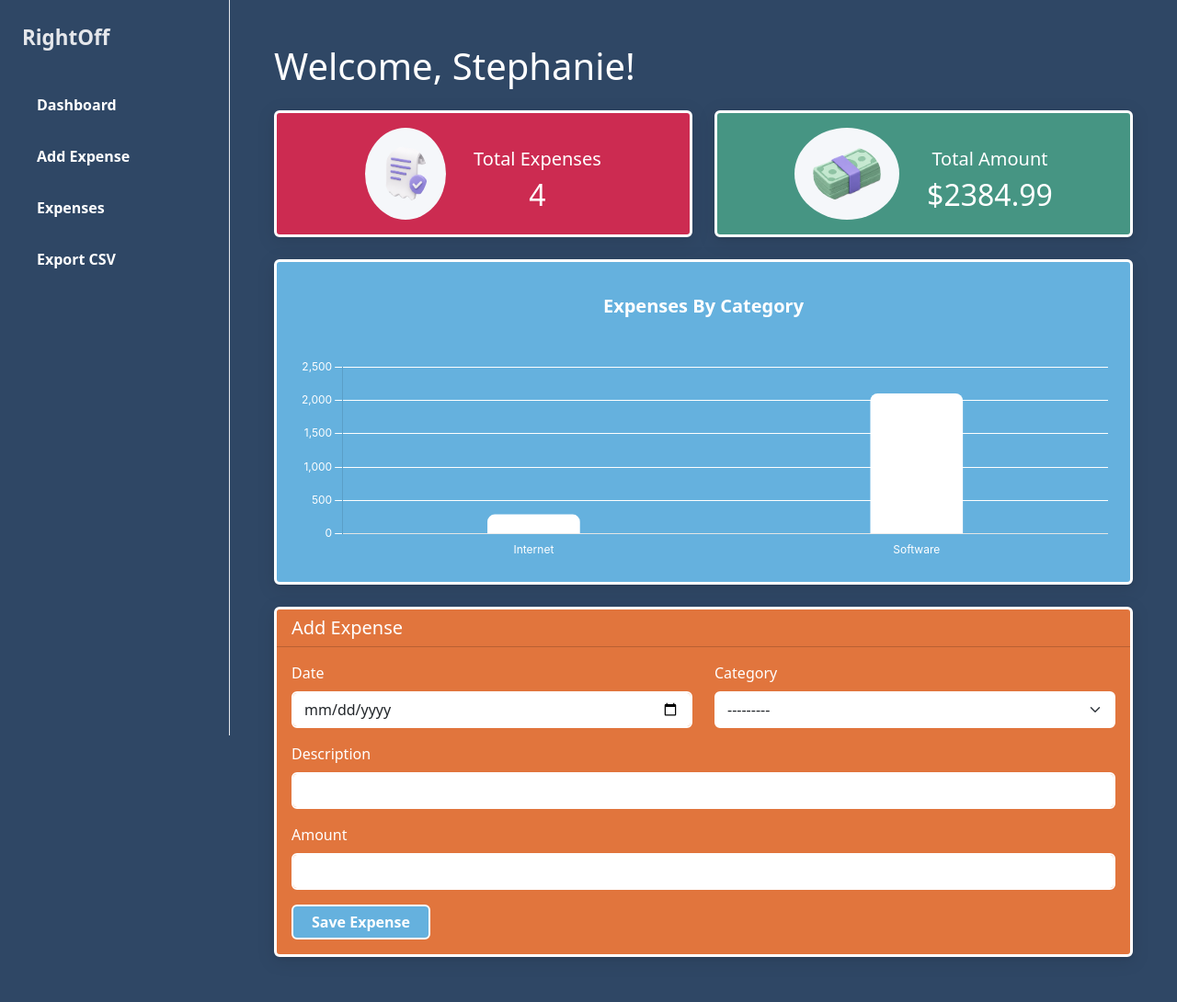
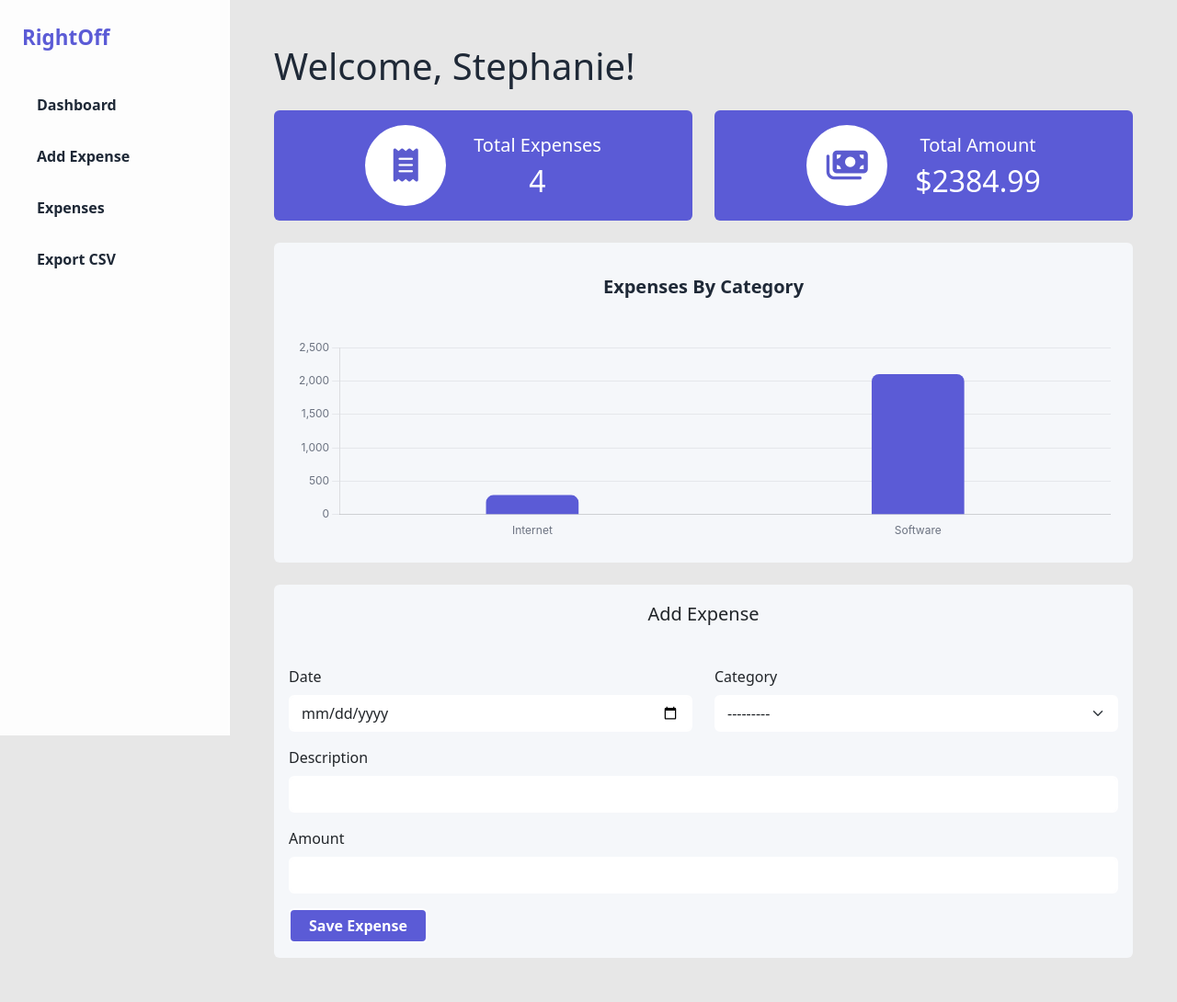
Before and after one commit to derinventingroom/rightoff, a Django app: page / in a window 1280 px wide. Shown: the whole page at 92% size. Before the commit the page ends 1041 px from the top, so only its background shows below. Run offline with Django 5.2, Linux system fonts and the light colour scheme; data comes from the database, SQL or seed files in the repository; both versions use the stored data as it was after the commit.

Commit message:
Finalized (hopefully) the style

```diff
--- a/expenses/templates/base.html
+++ b/expenses/templates/base.html
@@ -12,6 +12,10 @@
         href="https://cdn.jsdelivr.net/npm/bootstrap@5.3.7/dist/css/bootstrap.min.css"
         rel="stylesheet"
     >
+    <link
+    rel="stylesheet"
+    href="https://cdnjs.cloudflare.com/ajax/libs/font-awesome/6.7.2/css/all.min.css"
+    />
 
     <link
         rel="stylesheet"
@@ -19,6 +23,7 @@
     >
 
     <script src="https://cdn.jsdelivr.net/npm/chart.js"></script>
+
 </head>
 
 <body>
--- a/expenses/templates/expenses/expense_list.html
+++ b/expenses/templates/expenses/expense_list.html
@@ -87,6 +87,7 @@
 
 </div>
 
+<!-- <table class="table table-striped table-hover"> -->
 <table class="table table-striped table-hover">
 
     <thead>
--- a/expenses/templates/expenses/home.html
+++ b/expenses/templates/expenses/home.html
@@ -9,14 +9,15 @@
 
 <div class="row mb-4 align-items-stretch">
     <div class="col-md-6 d-flex">
-        <div class="card card-style-red shadow-md dashboard-card flex-fill">
+        <div class="card card-style-purple dashboard-card flex-fill">
 
             <div class="card-body card-style text-center">
             <div>
-                <img
+                <!-- <img
                     src="{% static 'images/receipt-placeholder.png' %}"
                     alt="Cash Stack"
-                >
+                > -->
+                <div class="card-icon"><i class="fa-solid fa-receipt"></i></div>
             </div>
             <div>
             <h5 class="card-title">
@@ -32,13 +33,14 @@
     </div>
 
     <div class="col-md-6 d-flex">
-        <div class="card card-style-green shadow-sm dashboard-card flex-fill">
+        <div class="card card-style-purple dashboard-card flex-fill">
             <div class="card-body card-style text-center">
                <div>
-                    <img
+                    <!-- <img
                         src="{% static 'images/dollar-placeholder.png' %}"
                         alt="Cash Stack"
-                    >
+                    > -->
+                    <div class="card-icon"><i class="fa-solid fa-money-bills"></i></div>
                </div>
                <div>
                 <h5 class="card-title">
@@ -54,7 +56,7 @@
 </div>
 <div class="row">
     <div class="col-md-12 mb-4 d-flex">
-       <div class="card  card-style-blue shadow-sm dashboard-card chart-card flex-fill">
+       <div class="card dashboard-card chart-card flex-fill">
           <h5 class="card-title card-title-style text-center">
             Expenses By Category
           </h5>
@@ -65,8 +67,8 @@
     </div>
 </div>
 
-<div id="add-expense" class="card card-style-orange shadow-sm">
-    <h5 class="card-header card-style-orange">
+<div id="add-expense" class="card">
+    <h5 class="card-title card-title-style text-center">
         Add Expense
     </h5>
     <div class="card-body">
@@ -149,8 +151,8 @@ new Chart(ctx, {
         datasets: [{
             label: 'Expenses',
             data: categoryAmounts,
-            backgroundColor: '#ffffff',
-            hoverBackgroundColor: '#ffffff',
+            backgroundColor: '#5B5BD6',
+            hoverBackgroundColor: '#7474E8',
             borderRadius: 8,
             barThickness: 100
         }]
@@ -171,7 +173,7 @@ new Chart(ctx, {
                 },
 
                 ticks: {
-                    color: '#ffffff',
+                    color: '#6B7280',
                     font: {
                         family: 'Inter',
                         size: 12
@@ -183,11 +185,11 @@ new Chart(ctx, {
                 beginAtZero: true,
 
                 grid: {
-                    color: '#ffffff'
+                    color: '#E5E7EB'
                 },
 
                 ticks: {
-                    color: '#ffffff',
+                    color: '#6B7280',
                     font: {
                         family: 'Inter',
                         size: 12
--- a/static/css/style.css
+++ b/static/css/style.css
@@ -1,49 +1,9 @@
 body {
-        /* background-image: url("../images/stacked-waves-haikei.svg");
-        background-repeat: no-repeat;
-        background-position: center center;
-        background-size: cover; */
-    /* background-color: #F5F7FA; */
-    background-color: #2F4765;
-    /* background-image: linear-gradient(to top, #566981, #495c76, #3b506b, #2e4460, #213855); */
-    /* background-image: linear-gradient(to right top, #051937, #004d7a, #008793, #00bf72, #a8eb12) !important; */
-    /* min-height: 100vh;
-    background:
-        radial-gradient(circle at 20% 20%, rgba(155, 93, 229, 0.18), transparent 30%),
-        radial-gradient(circle at 80% 10%, rgba(240, 138, 93, 0.16), transparent 28%),
-        radial-gradient(circle at 50% 90%, rgba(91, 91, 214, 0.14), transparent 35%),
-        #f6f8fb;
-    position: relative;
-    overflow-x: hidden; */
-}
+        background-color: #E7E7E7;
+   }
 
-/* body::before {
-    content: "";
-    position: fixed;
-    width: 420px;
-    height: 420px;
-    border-radius: 50%;
-    background: rgba(155, 93, 229, 0.22);
-    filter: blur(90px);
-    top: 120px;
-    right: 140px;
-    z-index: -1;
-}
-
-body::after {
-    content: "";
-    position: fixed;
-    width: 380px;
-    height: 380px;
-    border-radius: 50%;
-    background: rgba(240, 138, 93, 0.18);
-    filter: blur(90px);
-    bottom: 80px;
-    left: 120px;
-    z-index: -1;
-} */
 h1{
-    color: #ffffff !important;
+    color: #1F2937 !important;
 }
 
 .navbar{
@@ -62,21 +22,19 @@ h1{
 }
 
 .btn-main{
-    background-color: #65B1DE;
+    background-color: #5B5BD6;
 }
 
 .btn-main:hover{
-   background-color: #448db8;
+   background-color: #7474E8;
 }
 
 .btn-filter{
-    /* background-color: #ffffff; */
-    color:#ffffff;
+    color:#7474E8;
 }
 
 .btn-filter:hover{
-    /* background-color: #ffffff; */
-    color:#ffffff;
+    color:#7474E8;
 }
 
 .btn-export{
@@ -96,13 +54,13 @@ h1{
 }
 
 .card {
-    border: 3px solid #ffffff !important;
-    background: #FCFCFD;
-    filter: drop-shadow(0px 4px 8.9px rgba(0, 0, 0, 0.1));
+    border: none;
+    background: #F5F7FA;
+    /* filter: drop-shadow(0px 4px 8.9px rgba(0, 0, 0, 0.1)); */
 }
 
 .card-header{
-    background-color: #ffffff;
+    background-color: #F5F7FA;
 }
 
 .card-style{
@@ -113,11 +71,34 @@ h1{
     column-gap: 30px;
 }
 
-img{
-    height: 100px;
-    background-color: #F5F7FA;
-    padding: 20px;
-    border-radius: 100%;
+.card-icon{
+        width: 88px;
+    height: 88px;
+    min-width: 88px;
+    min-height: 88px;
+
+    border-radius: 50%;
+    background: #ffffff;
+
+    display: flex;
+    align-items: center;
+    justify-content: center;
+
+    overflow: hidden;
+}
+
+i{
+
+    color: #5b5bcf;
+    font-size: 36px;
+    line-height: 1;
+}
+
+
+
+ .card-style-purple{
+    background-color: #5B5BD6;
+    color: #fff;
 }
 
  .card-style-red{
@@ -141,9 +122,7 @@ img{
 }
 
 .form-control, .form-select{
-   /* background-color: #E1753D !important;  */
    border: 2px solid #ffffff;
-   /* color: #ffffff; */
 }
 
 .navbar {
@@ -159,8 +138,8 @@ img{
     width: 250px;
     min-height: 100vh;
     padding: 1.5rem;
-    background: #2F4765;
-    border-right: 1px solid #e5e7eb;
+    background: #fdfdfd;
+    border-right: 1px solid #ffffff;
     position: fixed;
     left: 0;
     top: 0;
@@ -169,7 +148,7 @@ img{
 .sidebar-brand {
     font-size: 1.4rem;
     font-weight: 700;
-    color: #e5e7eb;
+    color: #5B5BD6;
     margin-bottom: 2rem;
 }
 
@@ -183,7 +162,7 @@ img{
     display: block;
     padding: .75rem 1rem;
     border-radius: 12px;
-    color: #ffffff;
+    color: #1F2937;
     text-decoration: none;
     font-weight: 600;
 }
@@ -210,7 +189,6 @@ img{
 }
 
 .card-title-style{
-    color: #ffffff !important;
     padding: 20px;
 }
 
```
Also changed, not shown: db.sqlite3.
